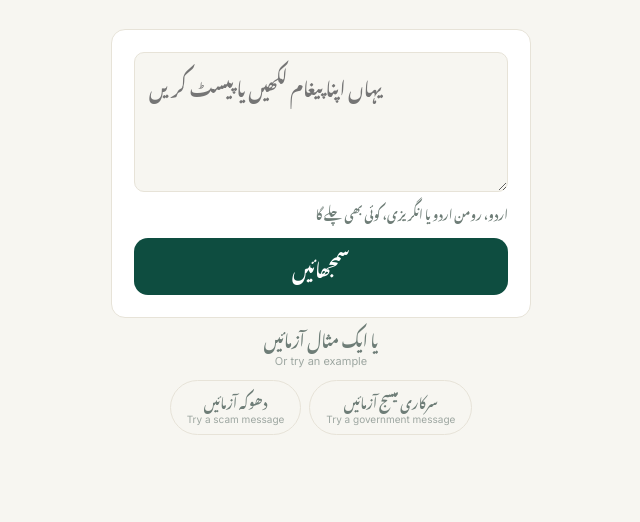
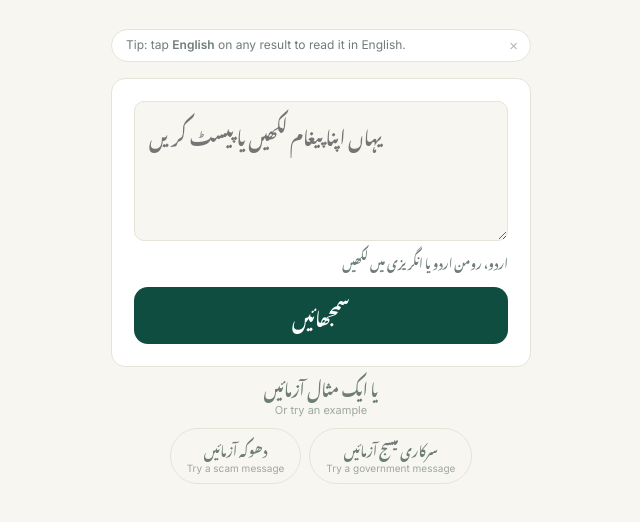
Before and after one commit to sherazhassan7/roshni, a plain HTML site: page static/index.html in a window 1280 px wide. Shown: the part 174-696 px from the top of the page, without its empty margins (319-959 px from the left). Drawn offline with Linux system fonts and the light colour scheme; a web font is replaced by a local one.

Commit message:
Add dismissible English tip bar above input
Thin pill below the header pointing English-speaking users to the
in-app language toggle: 'Tip: tap English on any result to read it
in English.' A lightweight × hides it for the session (in-memory only).

```diff
--- a/static/index.html
+++ b/static/index.html
@@ -77,6 +77,40 @@
       direction: ltr;
       margin-top: 5px;
     }
+
+    #tip-bar {
+      display: flex;
+      align-items: center;
+      gap: 8px;
+      margin-bottom: 16px;
+      padding: 7px 12px 7px 14px;
+      background: var(--card);
+      border: 1px solid var(--hairline);
+      border-radius: 999px;
+      direction: ltr;
+    }
+
+    .tip-text {
+      flex: 1;
+      font-family: var(--font-s);
+      font-size: 12px;
+      color: var(--muted);
+      line-height: 1.4;
+    }
+
+    .tip-close {
+      background: none;
+      border: none;
+      color: var(--muted);
+      font-size: 15px;
+      line-height: 1;
+      cursor: pointer;
+      padding: 0 0 0 4px;
+      opacity: 0.55;
+      flex-shrink: 0;
+    }
+
+    .tip-close:hover { opacity: 1; }
 
     .input-card {
       background: var(--card);
@@ -536,10 +570,15 @@
 
   <main>
 
+    <div id="tip-bar">
+      <span class="tip-text">Tip: tap <strong>English</strong> on any result to read it in English.</span>
+      <button class="tip-close" onclick="document.getElementById('tip-bar').style.display='none'" aria-label="Dismiss">×</button>
+    </div>
+
     <section id="input-section">
       <div class="input-card">
         <textarea id="msg" dir="auto" placeholder="یہاں اپنا پیغام لکھیں یا پیسٹ کریں"></textarea>
-        <p class="helper">اردو، رومن اردو یا انگریزی، کوئی بھی چلے گا</p>
+        <p class="helper">اردو، رومن اردو یا انگریزی میں لکھیں</p>
         <button id="explain-btn" class="btn-primary" onclick="explain()">سمجھائیں</button>
       </div>
     </section>
```
